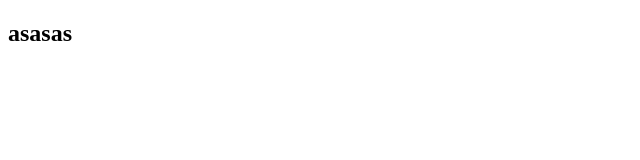
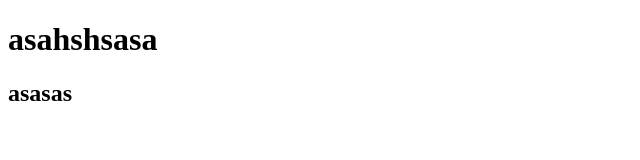
Before and after one commit to debrajdas8982/my-first-website, a plain HTML site: page index.html in a window 1280 px wide. Shown: the whole page, without its empty margins (0-640 px from the left). Drawn offline with Linux system fonts and the light colour scheme.

Commit message:
add a header

```diff
--- a/index.html
+++ b/index.html
@@ -6,6 +6,7 @@
     <title>Document</title>
 </head>
 <body>
+    <h1>asahshsasa</h1>
     <h2>asasas</h2>
 </body>
 </html>
```
